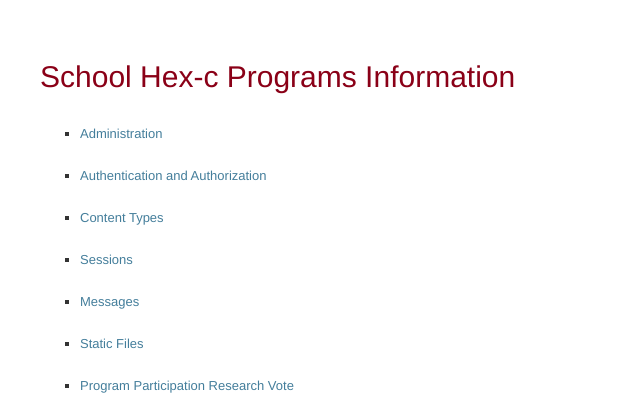
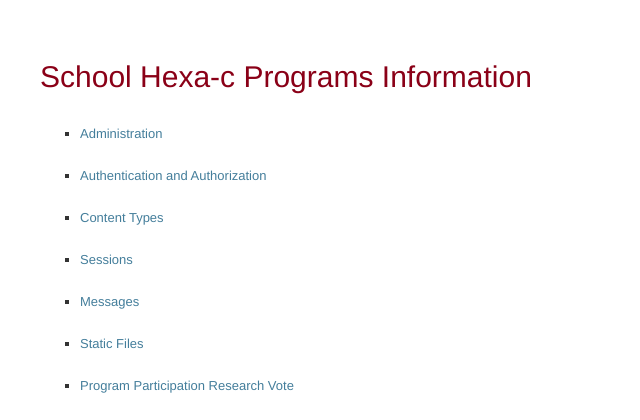
Before and after one commit to kimyr1998/projects, a Django app: page / in a window 1280 px wide. Shown: the part 52-472 px from the top of the page, without its empty margins (0-640 px from the left). Run offline with Django 3.2, Linux system fonts and the light colour scheme; some libraries are stand-ins or nearby versions.

Commit message:
Update home.html

```diff
--- a/templates/home.html
+++ b/templates/home.html
@@ -1,7 +1,7 @@
 {% extends "base.html" %}
 {% load static %}
 {% block content %}
-    <h2 style="color:#8a0017">School Hex-c Programs Information</h2>
+    <h2 style="color:#8a0017">School Hexa-c Programs Information</h2>
 <br>
     <ul>
         {% for key, value in verbose_dict.items %}
```
